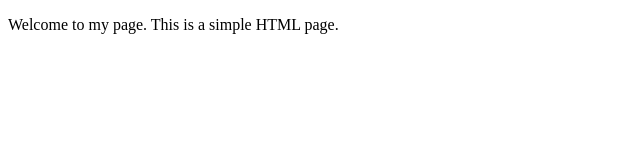
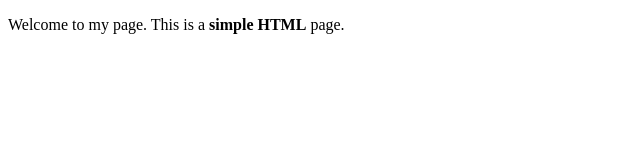
Before and after one commit to turtlemonster/labs, a plain HTML site: page index.html in a window 1280 px wide. Shown: the full height of the page, 0-640 px from the left. Drawn offline with Linux system fonts and the light colour scheme.

Commit message:
AI: Update index.html

```diff
--- a/index.html
+++ b/index.html
@@ -8,6 +8,6 @@
   <script src="/.vibehammer/injector.js" defer></script>
 </head>
 <body data-vibehammer-file="index.html" data-vibehammer-line="9">
-    <p data-vibehammer-file="index.html" data-vibehammer-line="10">Welcome to my page. This is a simple HTML page.</p>
+    <p data-vibehammer-file="index.html" data-vibehammer-line="10">Welcome to my page. This is a <b>simple HTML</b> page.</p>
 </body>
 </html>
```
